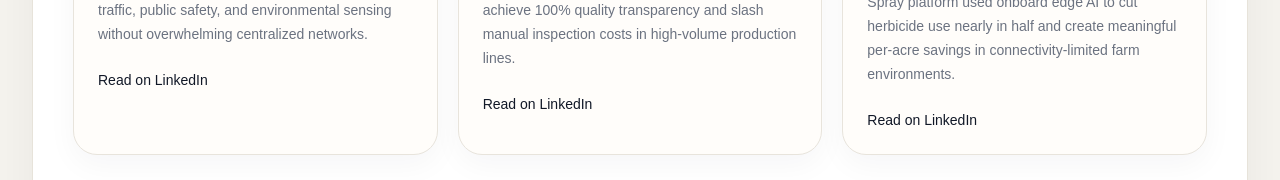
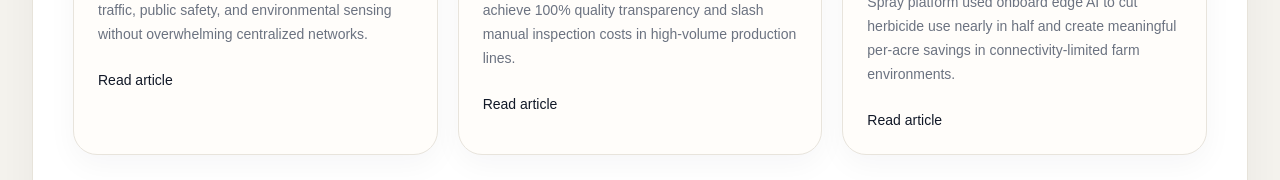
Before and after one commit to rgarci4444123/black-scarab-site, a Next.js app: page / in a window 1280 px wide. Shown: the part 2705-2885 px from the top of the page. Built offline with nearby package versions, Linux system fonts and the light colour scheme.

Commit message:
Fix homepage insight CTA labels

```diff
--- a/app/page.tsx
+++ b/app/page.tsx
@@ -190,11 +190,11 @@
 
             <div className="mt-10 grid gap-5 md:grid-cols-3">
               {featuredInsights.map((insight) => (
-                <a
+                <Link
                   key={insight.title}
                   href={insight.href}
-                  target="_blank"
-                  rel="noreferrer"
+                  target={insight.kind === "external" ? "_blank" : undefined}
+                  rel={insight.kind === "external" ? "noreferrer" : undefined}
                   className="overflow-hidden rounded-[24px] border border-[#e8e4dc] bg-[#fffdfa] shadow-[0_10px_30px_rgba(15,23,42,0.04)] transition hover:-translate-y-1 hover:shadow-[0_16px_36px_rgba(15,23,42,0.08)]"
                 >
                   {insight.image ? (
@@ -215,10 +215,10 @@
                       {insight.summary}
                     </p>
                     <p className="mt-6 text-sm font-medium text-[#111827]">
-                      Read on LinkedIn
+                      {insight.ctaLabel}
                     </p>
                   </div>
-                </a>
+                </Link>
               ))}
             </div>
           </section>
```
